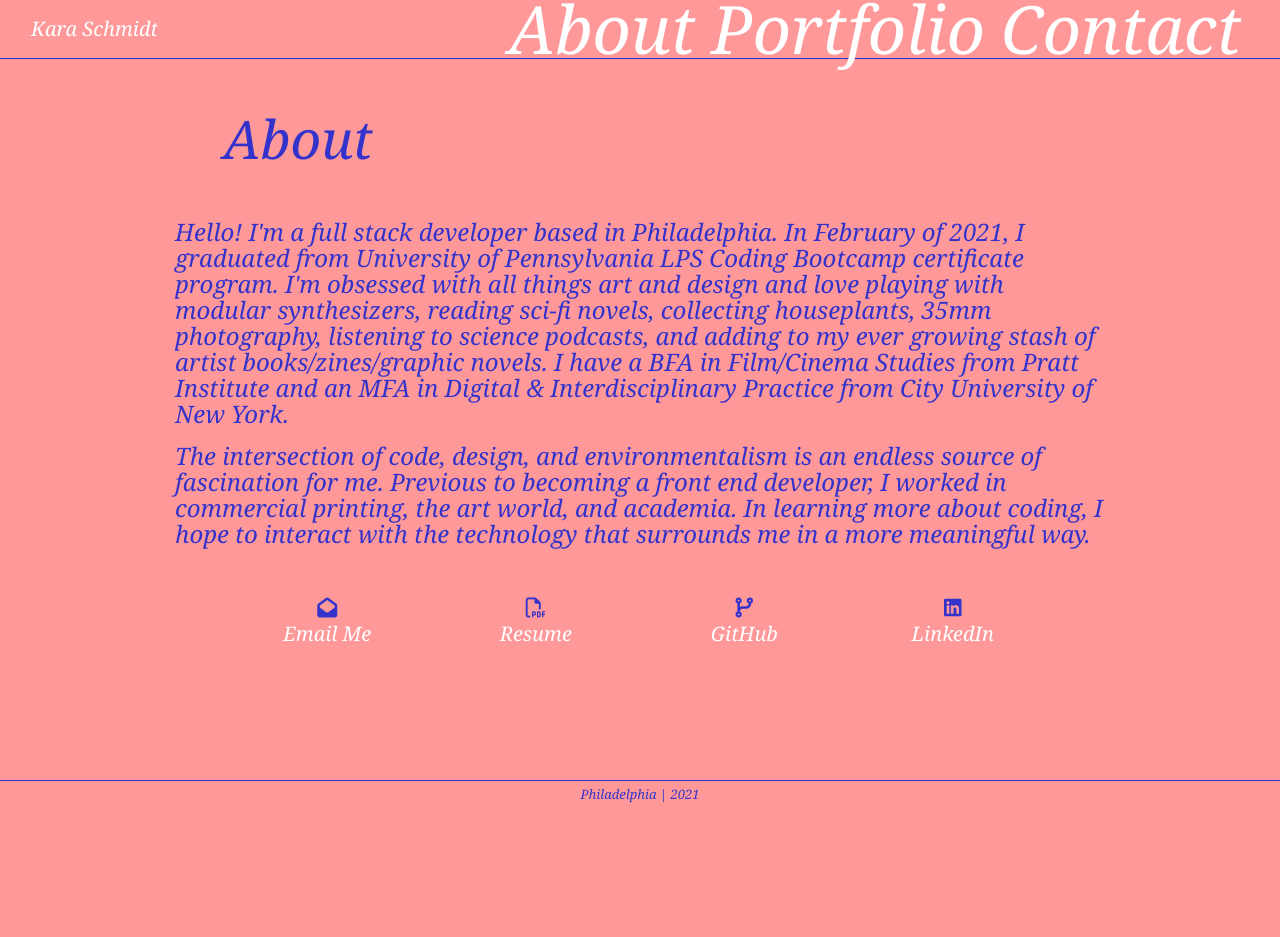
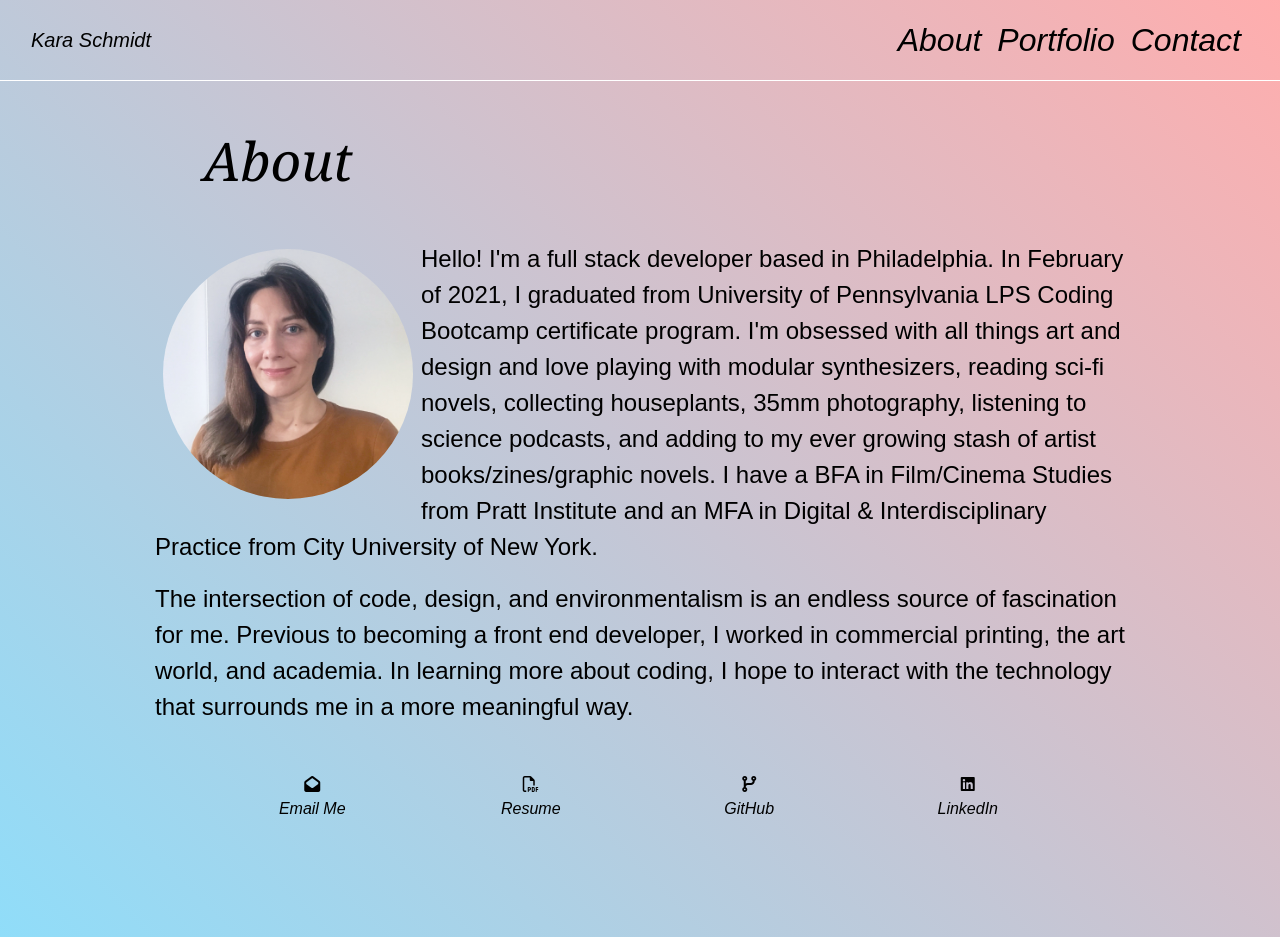
Before and after one commit to karajsch/react-portfolio, a React (Create React App) app: page /About in a window 1280 px wide. Before the commit the page ends 807 px from the top, so only its background shows below. Built offline with nearby package versions, Linux system fonts and the light colour scheme.

Commit message:
updating after taking a break

```diff
--- a/src/App.js
+++ b/src/App.js
@@ -28,7 +28,6 @@ const App = () => {
             <Contact />
           </Route>
         </Switch>
-        <Footer />
       </div>
     </Router>
   );
--- a/src/components/Card/index.js
+++ b/src/components/Card/index.js
@@ -14,7 +14,7 @@ const Card = (props) => {
         />
         <div className="card-body">
           <h6 className="card-subtitle mb-3 tools">
-            <u>Tools</u>: {props.tools}
+            <u>Technologies</u>: {props.tools}
           </h6>
           <p className="card-text">{props.description}</p>
           </div>
--- a/src/components/Card/style.css
+++ b/src/components/Card/style.css
@@ -1,9 +1,20 @@
 .tools {
   font-family: Monaco;
   font-weight: bolder;
-  font-size: small
+  font-size: 18px;
 }
 
 .card-text {
-  font-size: 12pt;
+  font-size: 18px;
 }
+
+.card-link {
+  font-family: Monaco;
+  font-weight: bolder;
+  font-size: 18px;
+}
+
+h2.card-header {
+  background: rgba(255, 255, 255, 0.25);
+
+}
--- a/src/components/Footer/index.js
+++ b/src/components/Footer/index.js
@@ -3,8 +3,8 @@ import "./style.css";
 
 function Footer() {
     return (
-        <footer className="text-center mb-0">
-            Philadelphia | 2021
+        <footer className="text-center">
+            2020 - 2021
         </footer>
     )
 }
--- a/src/components/Footer/style.css
+++ b/src/components/Footer/style.css
@@ -1,9 +1,7 @@
 footer {
-  border-top: solid 1px #3333cc;
-  font-size: small;
-  bottom: 0;
-  display: block;
-  height: 20px;
-  position: absolute;
-  width: 100%;
+    border-top: solid 1px #ffffff;
+    position:absolute;
+    bottom:0;
+    width:100%;
+    height:20px;
 }
--- a/src/components/Navbar/index.js
+++ b/src/components/Navbar/index.js
@@ -7,8 +7,9 @@ function Navbar() {
   return (
     <nav className="navbar navbar-expand-lg">
       <div className="container-fluid">
+
         <Link className="navbar-brand" to="/">
-          Kara Schmidt
+        Kara Schmidt
         </Link>
         <div>
           <ul className="navbar-nav">
--- a/src/components/Navbar/style.css
+++ b/src/components/Navbar/style.css
@@ -1,4 +1,4 @@
 .navbar {
-    border-bottom: solid 1px #3333cc;
-    font-size: 50pt;
+    border-bottom: solid 1px #FFF;
+    font-size: 200%;
 }
--- a/src/components/pages/About.js
+++ b/src/components/pages/About.js
@@ -1,10 +1,17 @@
 import React from "react";
+import Kara from "../photo/kara.jpg";
 
 function About() {
   return (
     <div>
-      <div className="container-fluid w-75">
+      <div className="container-fluid" id="aboutme">
         <h1 className="m-5">About</h1>
+        <img
+          src={Kara}
+          height="250"
+          className="m-2 rounded-circle responsive float-left"
+          id="kara-img"
+        />
         <p>
           Hello! I'm a full stack developer based in Philadelphia. In February
           of 2021, I graduated from University of Pennsylvania LPS Coding
--- a/src/components/pages/Projects.js
+++ b/src/components/pages/Projects.js
@@ -1,6 +1,7 @@
 import React, { Component } from "react";
 import projects from "./projects.json";
 import Card from "../Card";
+import Footer from "../Footer";
 
 class Projects extends Component {
   state = {
@@ -27,6 +28,7 @@ class Projects extends Component {
               })
             : "No projects found"}
         </div>
+        <Footer />
       </div>
     );
   }
--- a/src/index.css
+++ b/src/index.css
@@ -1,17 +1,18 @@
-html,
-body {
-  margin: 0;
-  padding: 0;
-  height: 100%;
+html {
+  position: relative;
+  min-height: 100%;
 }
 
 body {
-  font-family: Georgia, "Times New Roman", Times, serif;
-  font-size: 20px;
-  color: #3333cc;
-  line-height: 26px;
-  background: #ff9999;
-  font-style: italic;
+  font-family: "Work Sans", sans-serif;
+  font-size: 100%;
+  color: #000000;
+  background: linear-gradient(
+    225deg,
+    hsla(0, 100%, 84%, 1) 0%,
+    rgb(144, 221, 249) 100%
+  );
+  /* font-style: italic; */
   padding-bottom: 20px;
 }
 
@@ -20,7 +21,7 @@ p {
 }
 
 h1 {
-  color: #3333cc;
+  color: #000000;
   font-family: Georgia, "Times New Roman", Times, serif;
   font-weight: 200;
   font-style: italic;
@@ -28,8 +29,8 @@ h1 {
 }
 
 h2 {
-  color: #3333cc;
-  font-family: Georgia, "Times New Roman", Times, serif;
+  color: #000000;
+  font-family: "Work Sans", sans-serif;
   font-weight: 200;
   font-style: italic;
   font-size: 18pt;
@@ -38,32 +39,35 @@ h2 {
 a:link,
 a:visited,
 a:active {
-  font-family: Georgia, "Times New Roman", Times, serif;
-  color: #fff;
+  color: rgb(0, 0, 0);
   font-weight: 200;
   font-style: italic;
+  text-decoration: underline !important;
+  text-decoration-color: rgba(255, 255, 255, 0) !important;
+  text-decoration-thickness: 5px !important;
 }
 
 a:hover {
-  font-family: Georgia, "Times New Roman", Times, serif;
-  color: #3333cc;
+  color: rgb(0, 0, 0);
   font-weight: 200;
   font-style: italic;
-  text-decoration: none;
-  transition: 0.3s;
+  text-decoration: underline !important;
+  text-decoration-color: #fff !important;
+  text-decoration-thickness: 5px !important;
+  transition: 0.5s !important;
 }
 
 .card {
-  background: #ff9999;
-  border: 1px solid #3333cc;
+  background: rgba(255, 255, 255, 0.25);
+  border: 1px solid #ffffff;
 }
 
 .card-header {
-  border-bottom: 1px solid #3333cc;
+  border-bottom: 1px solid #ffffff;
 }
 
 .card-footer {
-  border-top: 1px solid #3333cc;
+  border-top: 1px solid #ffffff;
 }
 
 .btn {
@@ -83,3 +87,11 @@ a:hover {
   font-family: Monaco;
   border: 1px solid #3333cc;
 }
+
+#aboutme {
+  max-width: 1000px;
+}
+
+#kara-img {
+  opacity: 0.85;
+}
```
Also changed, not shown: src/components/photo/kara.jpg (added). Lines whose indentation alone changed are shown as unchanged.
